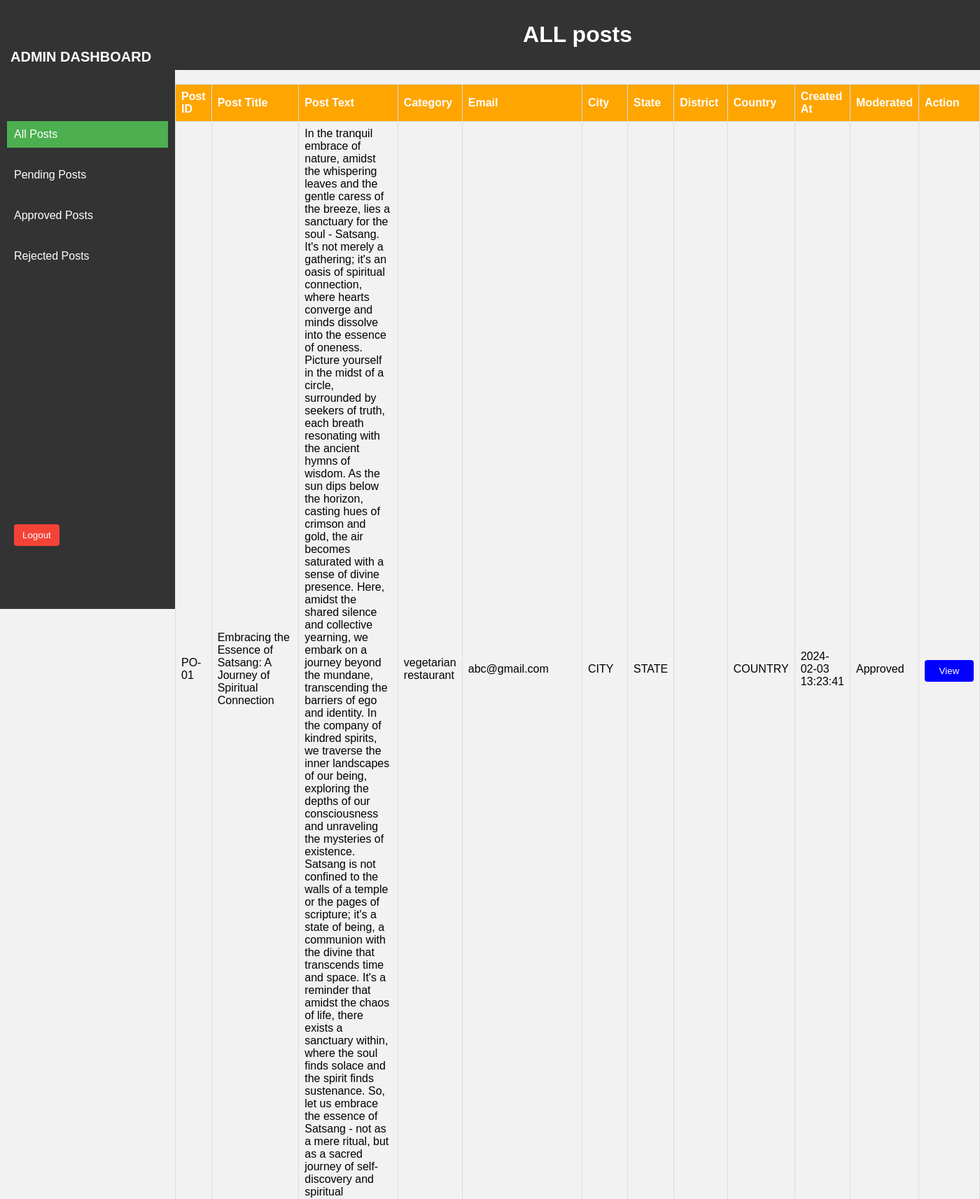
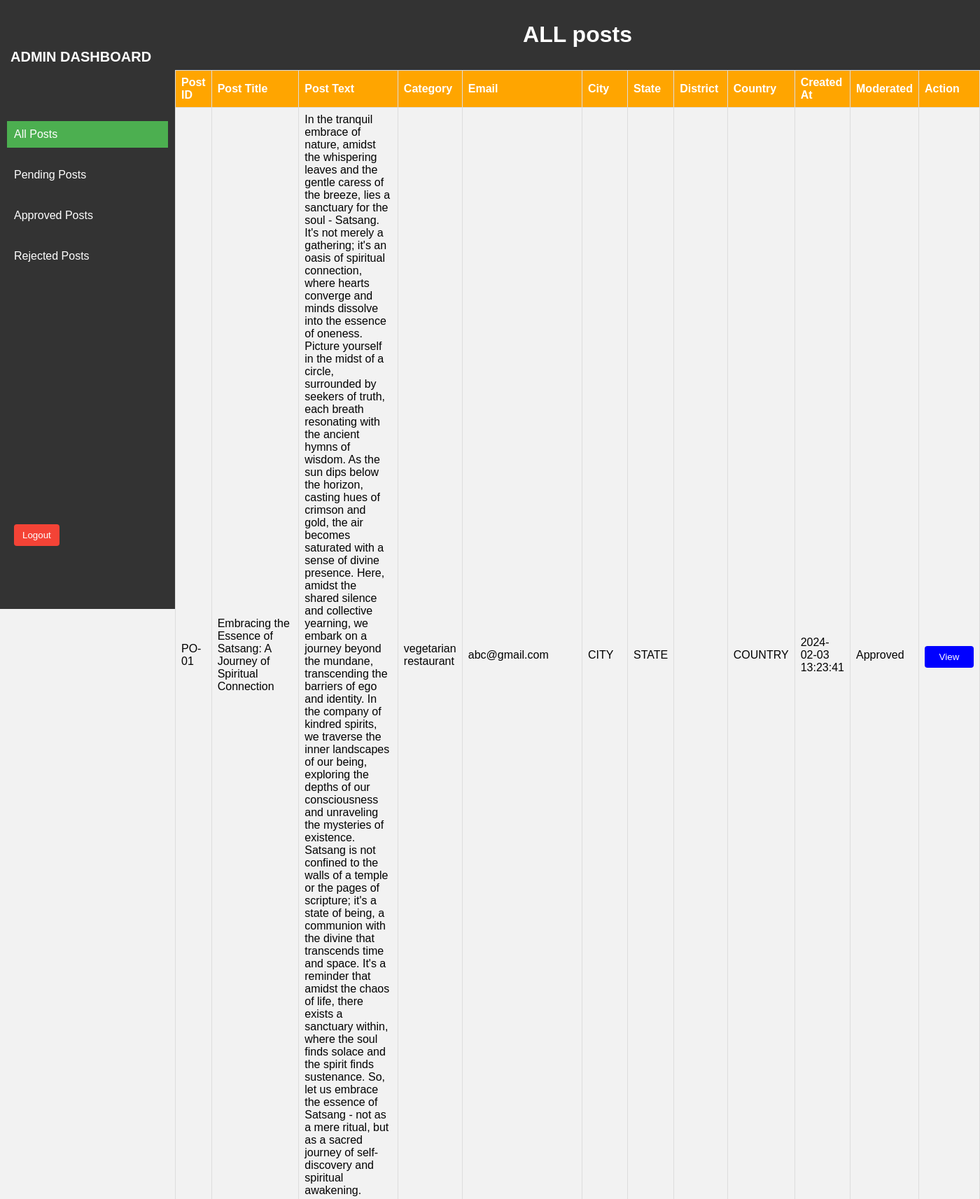
Before and after one commit to Rajveer6000/satsang_admin, a PHP site: page /posts.php in a window 1400 px wide. Shown: the top 1713 px of the page at 70% size. Run offline with PHP 8.4, Linux system fonts and the light colour scheme; data comes from the database, SQL or seed files in the repository.

Commit message:
margin remove

```diff
--- a/Approved_post.php
+++ b/Approved_post.php
@@ -145,7 +145,6 @@ include './navbaradmin.php';
     .fl-table {
         width: 100%;
         border-collapse: collapse;
-        margin-top: 20px;
     }
 
     .fl-table th {
--- a/Pending_posts.php
+++ b/Pending_posts.php
@@ -100,7 +100,6 @@ include './navbaradmin.php';
     .fl-table {
         width: 100%;
         border-collapse: collapse;
-        margin-top: 20px;
     }
 
     .fl-table th {
--- a/Rejected_post.php
+++ b/Rejected_post.php
@@ -143,7 +143,6 @@ include './navbaradmin.php';
     .fl-table {
         width: 100%;
         border-collapse: collapse;
-        margin-top: 20px;
     }
 
     .fl-table th {
--- a/posts.php
+++ b/posts.php
@@ -113,7 +113,6 @@ $statuses = array(
     .fl-table {
         width: 100%;
         border-collapse: collapse;
-        margin-top: 20px;
     }
 
     .fl-table th {
```
